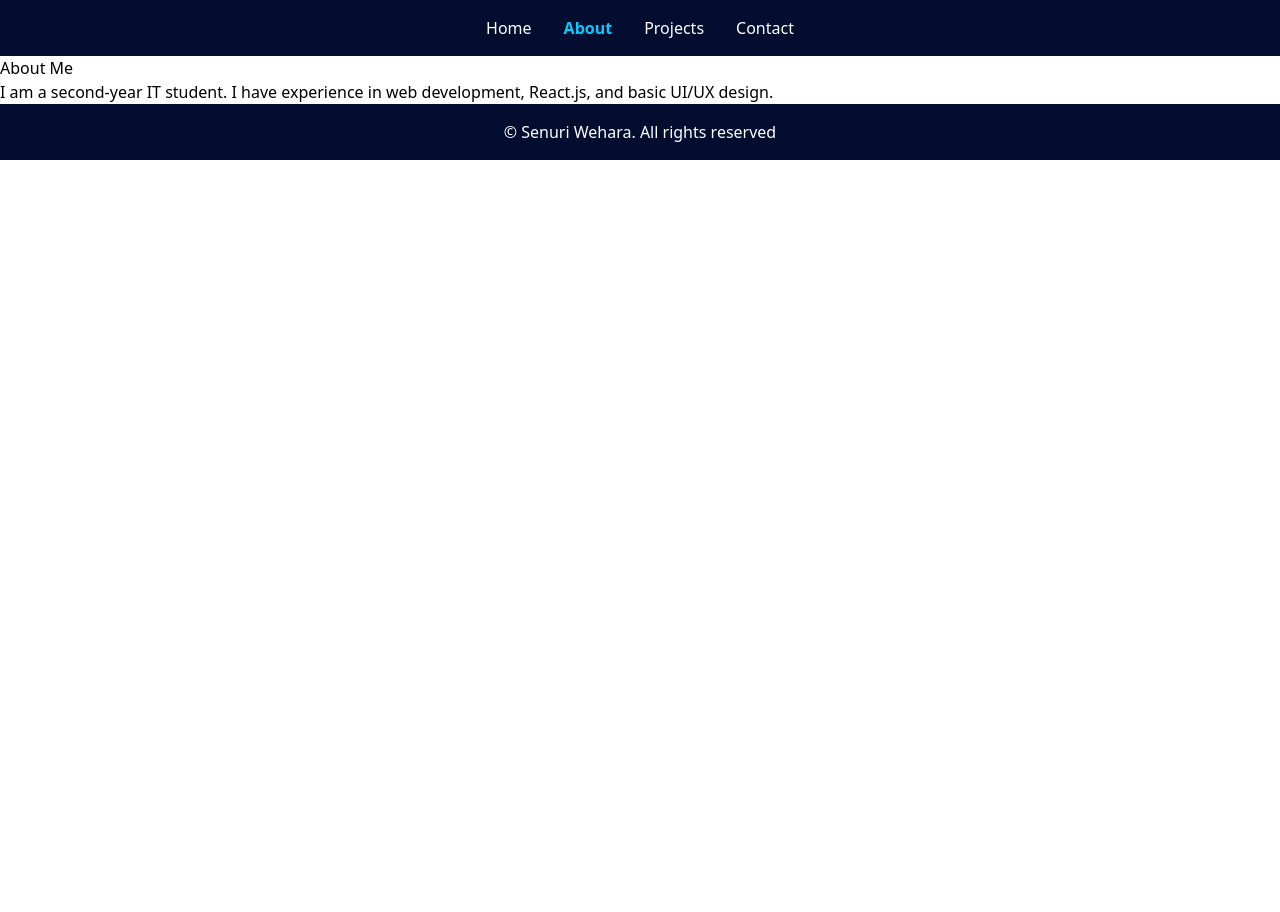
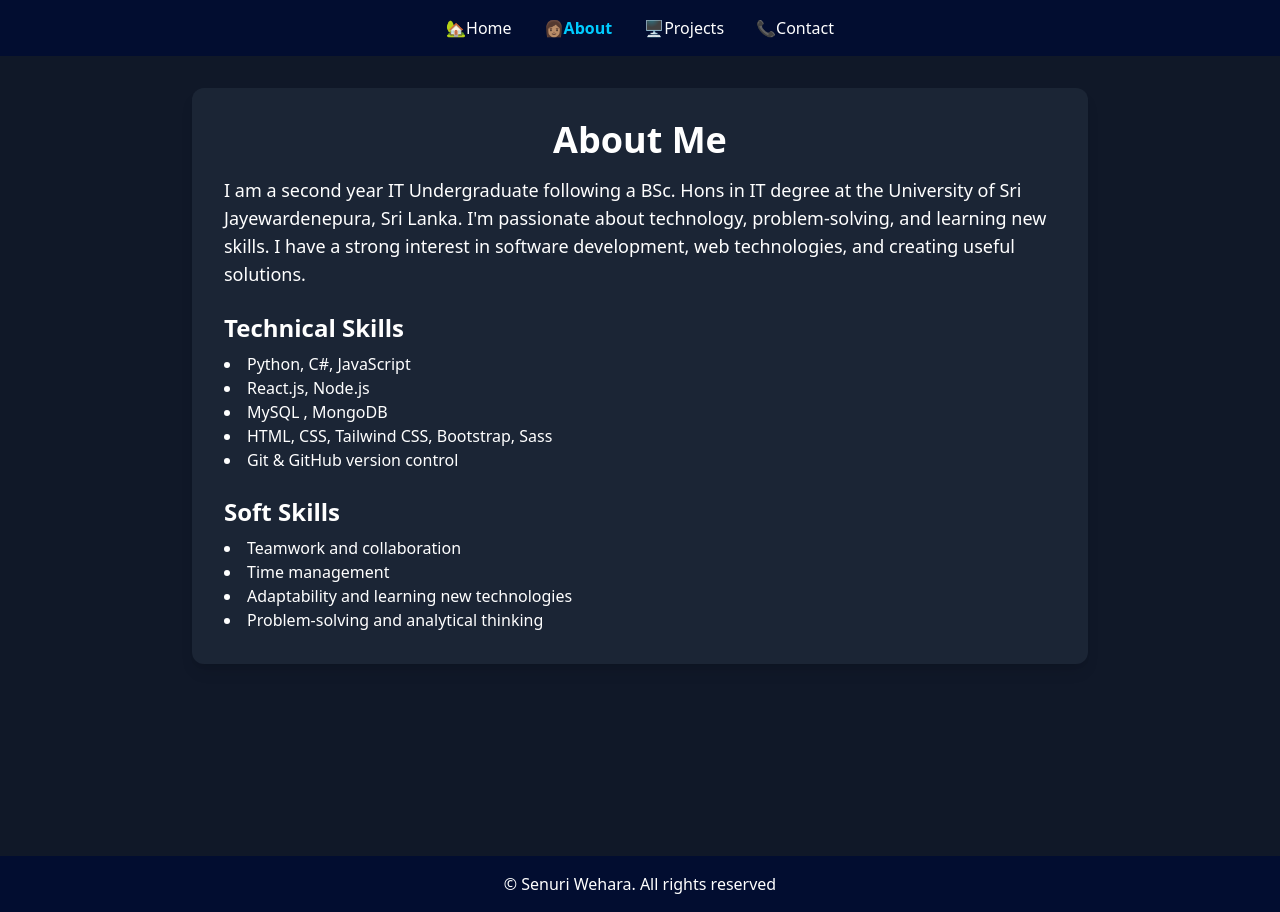
Before and after one commit to ICT-Courses/ict2233-ca-02-SWehara, a React (Vite) app: page /about in a window 1280 px wide. Before the commit the page ends 800 px from the top, so only its background shows below. Built offline with nearby package versions, Linux system fonts and the light colour scheme.

Commit message:
Update About page

```diff
--- a/src/components/Navbar.jsx
+++ b/src/components/Navbar.jsx
@@ -10,10 +10,10 @@ export default function Navbar() {
 
   return (
     <nav style={{ display: "flex", justifyContent: "center", padding: "1rem", backgroundColor: "#020d30ff" }}>
-      <NavLink to="/" style={linkStyle} end>Home</NavLink>
-      <NavLink to="/about" style={linkStyle}>About</NavLink>
-      <NavLink to="/projects" style={linkStyle}>Projects</NavLink>
-      <NavLink to="/contact" style={linkStyle}>Contact</NavLink>
+      <NavLink to="/" style={linkStyle} end> 🏡Home</NavLink>
+      <NavLink to="/about" style={linkStyle}> 👩🏽About</NavLink>
+      <NavLink to="/projects" style={linkStyle}>🖥️Projects</NavLink>
+      <NavLink to="/contact" style={linkStyle}>📞Contact</NavLink>
     </nav>
   );
 }
--- a/src/pages/About.jsx
+++ b/src/pages/About.jsx
@@ -1,8 +1,32 @@
 export default function About() {
   return (
-    <div>
-      <h1>About Me</h1>
-      <p>I am a second-year IT student. I have experience in web development, React.js, and basic UI/UX design.</p>
+    <div className="flex justify-center items-start min-h-screen p-8 bg-gray-900 text-white">
+      <div className="max-w-4xl w-full bg-gray-800/80 p-8 rounded-xl shadow-lg">
+        <h1 className="text-4xl font-bold mb-4 text-center">About Me</h1>
+        <p className="text-lg mb-4">
+          I am a second year IT Undergraduate following a BSc. Hons in IT degree at the University of Sri Jayewardenepura, Sri Lanka.
+          I'm passionate about technology, problem-solving, and learning new skills. I have a strong interest in
+          software development, web technologies, and creating useful solutions.
+        </p>
+
+
+        <h2 className="text-2xl font-semibold mt-6 mb-2">Technical Skills</h2>
+        <ul className="list-disc list-inside mb-4">
+          <li>Python, C#, JavaScript</li>
+          <li>React.js, Node.js</li>
+          <li>MySQL , MongoDB</li>
+          <li>HTML, CSS, Tailwind CSS, Bootstrap, Sass</li>
+          <li>Git & GitHub version control</li>
+        </ul>
+
+        <h2 className="text-2xl font-semibold mt-6 mb-2">Soft Skills</h2>
+        <ul className="list-disc list-inside">
+          <li>Teamwork and collaboration</li>
+          <li>Time management</li>
+          <li>Adaptability and learning new technologies</li>
+           <li>Problem-solving and analytical thinking</li>
+        </ul>
+      </div>
     </div>
   );
 }
```
